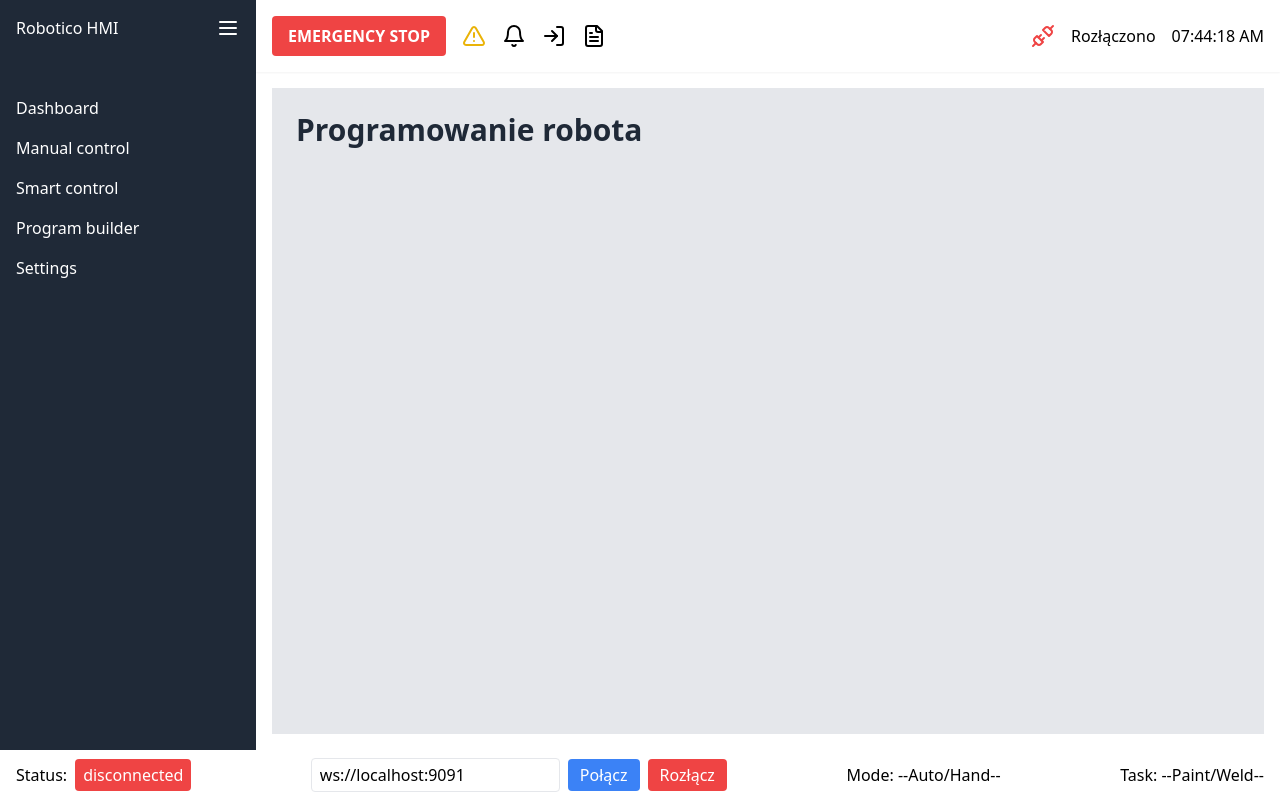
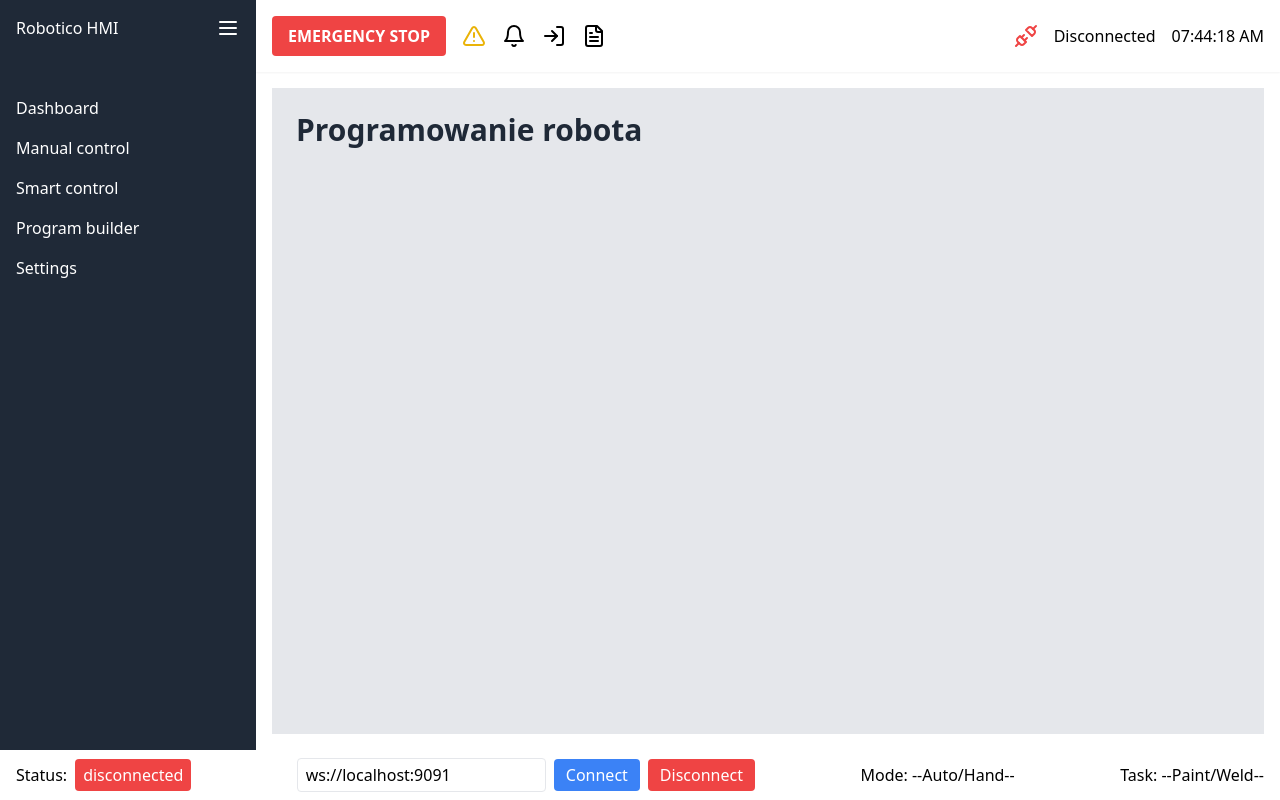
Before and after one commit to MateS90s/CobotInt, a React (Create React App) app: page /program-builder in a window 1280 px wide. Built offline with nearby package versions, Linux system fonts and the light colour scheme.

Commit message:
Update UI translations to English

```diff
--- a/src/components/Content/Pilot/Pilot.js
+++ b/src/components/Content/Pilot/Pilot.js
@@ -122,7 +122,7 @@ function Pilot({ ros, connectionStatus }) {
         </div>
       </div>
       {connectionStatus !== 'connected' && (
-        <p className="text-2xl text-red-500 animate-pulse">Brak połączenia z ROSem</p>
+        <p className="text-2xl text-red-500 animate-pulse">Not connected to ROS</p>
       )}
     </div>
   );
--- a/src/components/StatusBar/StatusBar.js
+++ b/src/components/StatusBar/StatusBar.js
@@ -33,13 +33,13 @@ function StatusBar({ connectionStatus, connectToRos, disconnectFromRos }) {
             onClick={handleConnect}
             className="px-3 py-1 bg-blue-500 text-white rounded hover:bg-blue-600"
           >
-            Połącz
+            Connect
           </button>
           <button
             onClick={disconnectFromRos}
             className="px-3 py-1 bg-red-500 text-white rounded hover:bg-red-600"
           >
-            Rozłącz
+            Disconnect
           </button>
         </div>
         <div>
--- a/src/components/TopBar/TopBar.js
+++ b/src/components/TopBar/TopBar.js
@@ -32,7 +32,7 @@ function TopBar({ connectionStatus }) {
         ) : (
           <Unplug className="h-6 w-6 text-red-500" />
         )}
-        <span>{connectionStatus === 'connected' ? 'Połączono' : 'Rozłączono'}</span>
+        <span>{connectionStatus === 'connected' ? 'Connected' : 'Disconnected'}</span>
         <span>{formatTime(currentTime)}</span>
       </div>
     </div>
```
